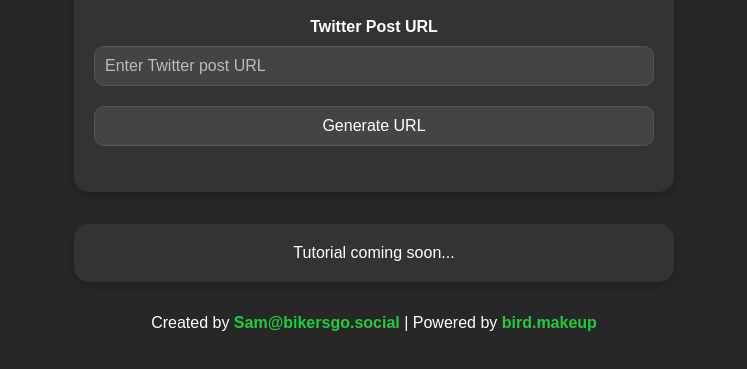
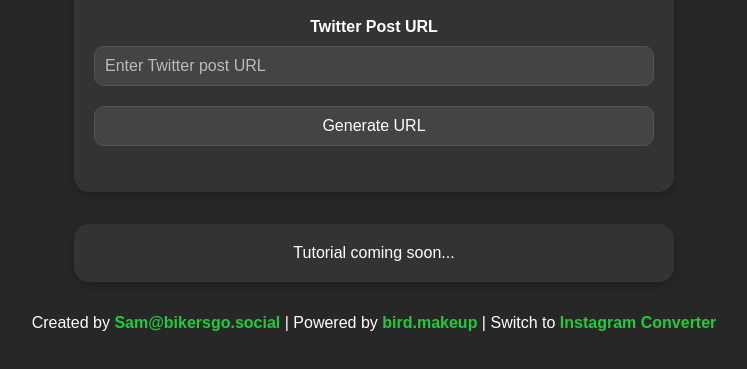
Before and after one commit to VEX-blue/twitter-convertor, a plain HTML site: page index.html in a window 1280 px wide. Shown: the part 275-644 px from the top of the page, without its empty margins (266-1013 px from the left). Drawn offline with Linux system fonts and the light colour scheme.

Commit message:
Link to Instagram Converter

```diff
--- a/index.html
+++ b/index.html
@@ -153,6 +153,6 @@
             }
         }
     </script>
-    <p>Created by <a class="footer-url" href="https://bikersgo.social/@Sam" target="_blank">Sam@bikersgo.social</a> | Powered by <a class="footer-url" href="https://bird.makeup" target="_blank">bird.makeup</a></p>
+    <p>Created by <a class="footer-url" href="https://bikersgo.social/@Sam" target="_blank">Sam@bikersgo.social</a> | Powered by <a class="footer-url" href="https://bird.makeup" target="_blank">bird.makeup</a> | Switch to <a class="footer-url" href="https://insta.vex.blue" target="_blank">Instagram Converter</a> </p>
 </body>
 </html>
```
